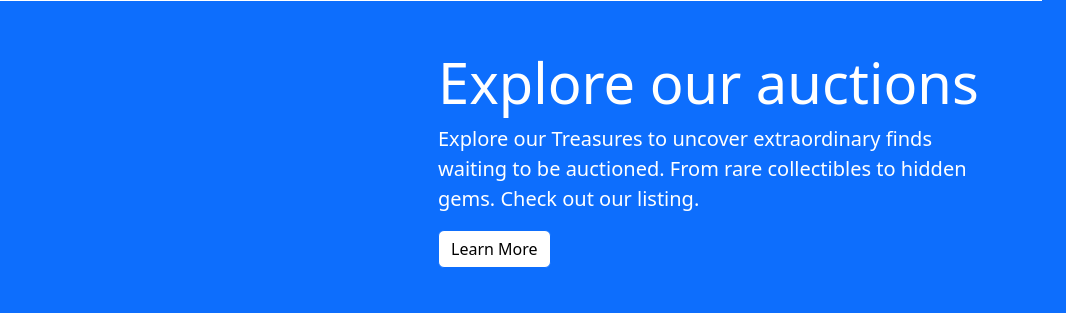
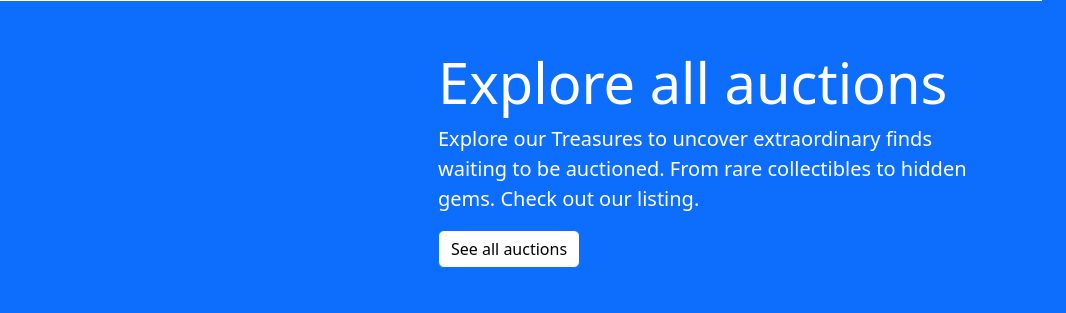
Before and after one commit to Teitrheim/THE-ZANY-TRADEHOUSE, a website with bundled scripts: page index.html in a window 1280 px wide. Shown: the part 2210-2523 px from the top of the page, 214-1280 px from the left. Built offline with nearby package versions, Linux system fonts and the light colour scheme; no server answers; files whose address does not match are found by name.

Commit message:
Update auction button text and H2

```diff
--- a/index.html
+++ b/index.html
@@ -279,7 +279,7 @@
         </div>
         <div class="col-md-6 text-white bordered-section">
           <div class="content-section">
-            <h2 class="display-4">Explore our auctions</h2>
+            <h2 class="display-4">Explore all auctions</h2>
             <p class="lead">
               Explore our Treasures to uncover extraordinary finds waiting to be
               auctioned. From rare collectibles to hidden gems. Check out our
@@ -289,7 +289,7 @@
               href="all-auctions.html"
               class="btn btn-primary bg-white text-black"
             >
-              Learn More
+              See all auctions
             </a>
           </div>
         </div>
```
